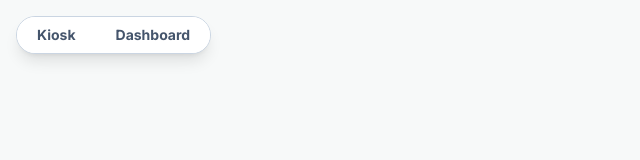
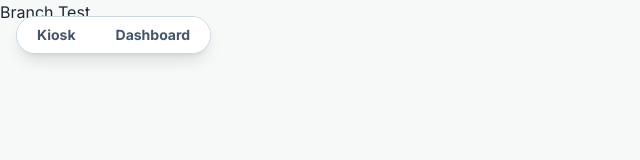
Before and after one commit to carter-precision/precision-check-in, a Next.js app: page / in a window 1280 px wide. Shown: the top 160 px of the page, without its empty margins (0-640 px from the left). Built offline with nearby package versions, Linux system fonts and the light colour scheme.

Commit message:
Branch test

```diff
--- a/app/page.tsx
+++ b/app/page.tsx
@@ -1,5 +1,5 @@
 export default function Home() {
   return (
-    <div></div>
+    <div>Branch Test</div>
   )
 }
```
